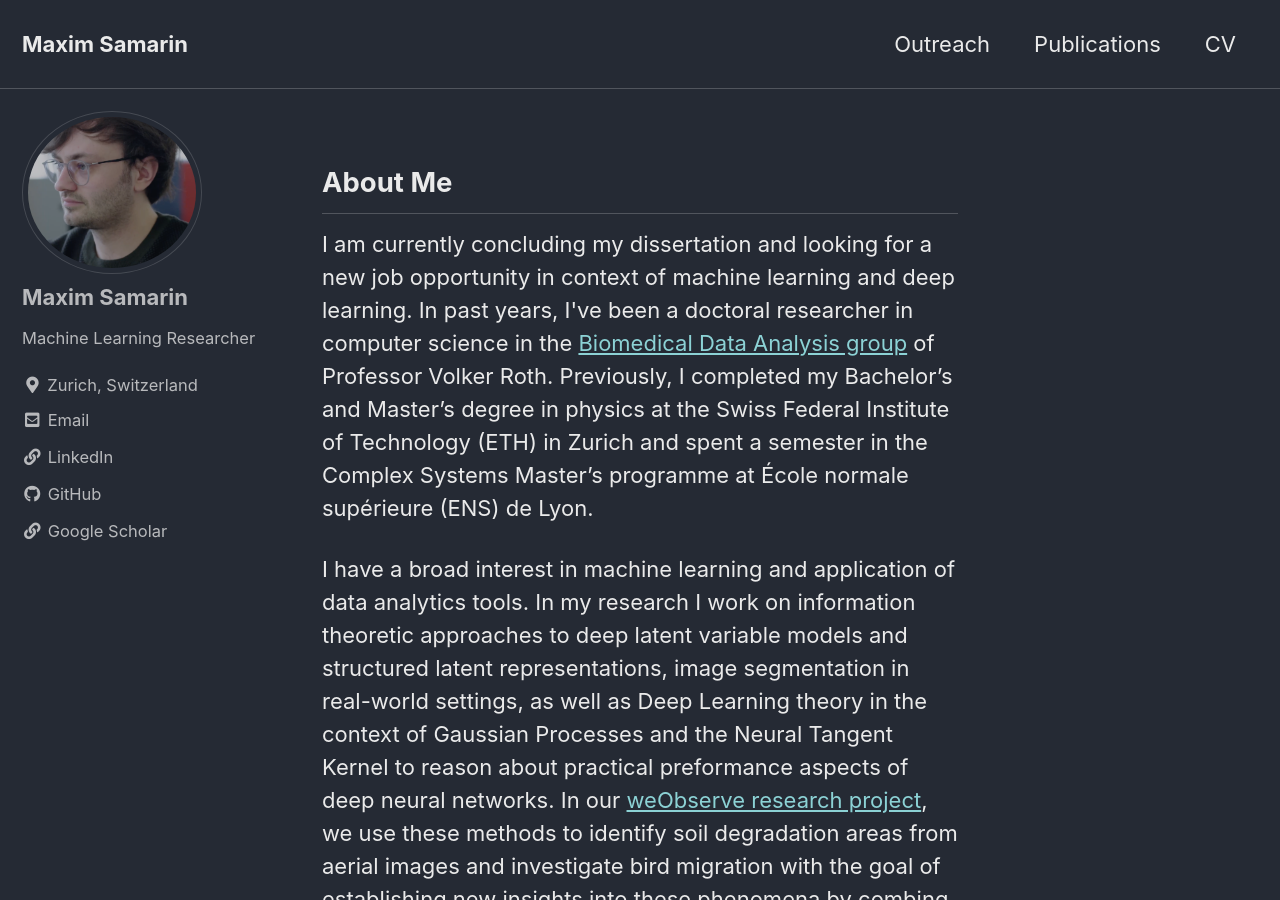
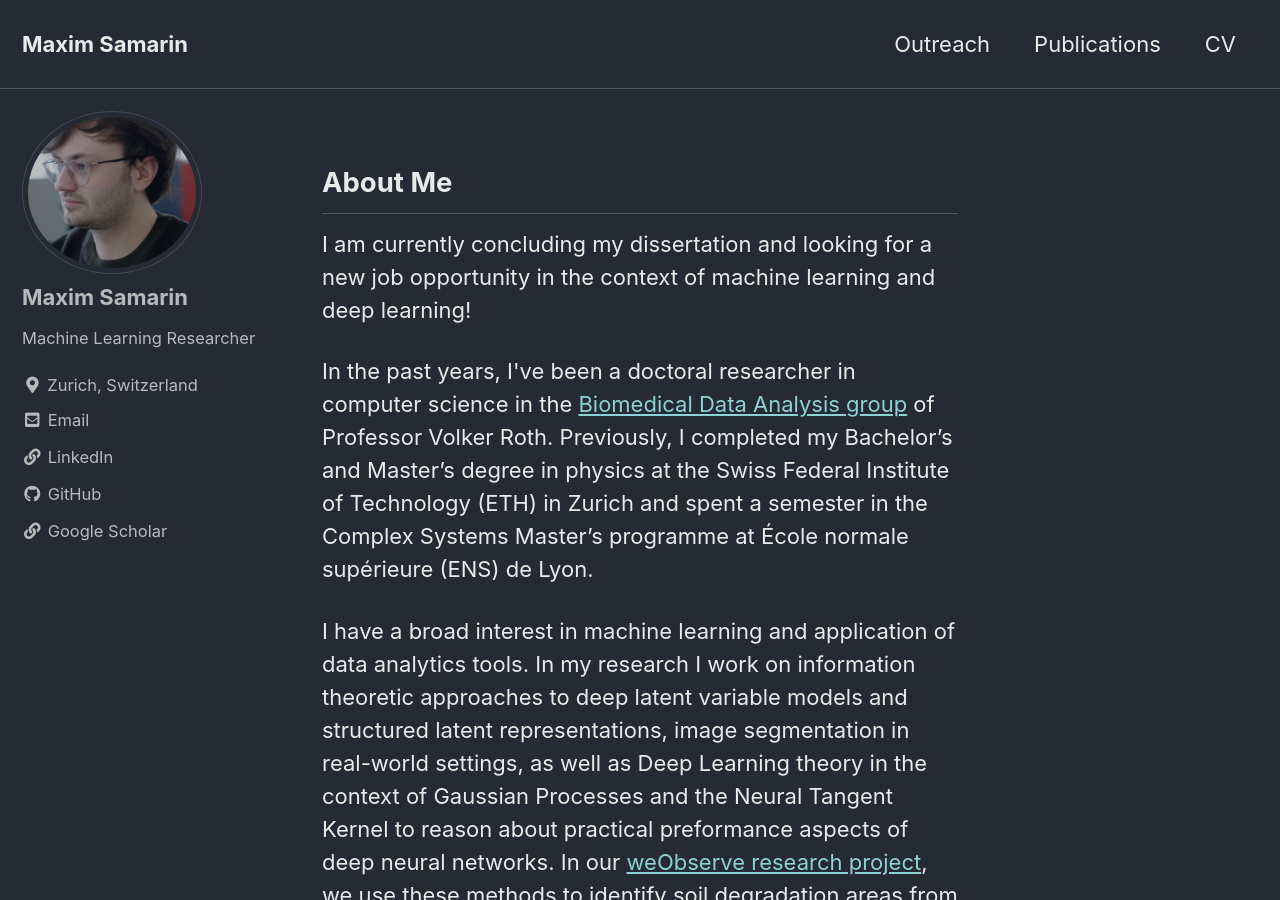
Before and after one commit to samarinm/samarinm.github.io, a Jekyll site: the page built from index.html, in a window 1280 px wide and 900 px high. Built offline with Jekyll 4.4.1, drawn with Linux system fonts in a browser that asks for light colours; cached includes are drawn as plain includes; the list of posts is cut into pages by our own code.

Commit message:
update 31-10-22

```diff
--- a/index.html
+++ b/index.html
@@ -8,7 +8,9 @@ author_profile: true
 ...
  -->
 <h2>About Me</h2>
-<p>I am currently concluding my dissertation and looking for a new job opportunity in context of machine learning and deep learning. In past years, I've been a doctoral researcher in computer science in the <a href="https://bmda.dmi.unibas.ch/">Biomedical Data Analysis group</a> of Professor Volker Roth. Previously, I completed my Bachelor’s and Master’s degree in physics at the Swiss Federal Institute of Technology (ETH) in Zurich and spent a semester in the Complex Systems Master’s programme at École normale supérieure (ENS) de Lyon.</p>
+<p>I am currently concluding my dissertation and looking for a new job opportunity in the context of machine learning and deep learning!
+</p>
+<p>In the past years, I've been a doctoral researcher in computer science in the <a href="https://bmda.dmi.unibas.ch/">Biomedical Data Analysis group</a> of Professor Volker Roth. Previously, I completed my Bachelor’s and Master’s degree in physics at the Swiss Federal Institute of Technology (ETH) in Zurich and spent a semester in the Complex Systems Master’s programme at École normale supérieure (ENS) de Lyon.</p>
 <p>
 I have a broad interest in machine learning and application of data analytics tools. In my research I work on information theoretic approaches to deep latent variable models and structured latent representations, image segmentation in real-world settings, as well as Deep Learning theory in the context of Gaussian Processes and the Neural Tangent Kernel to reason about practical preformance aspects of deep neural networks. In our <a href="https://p3.snf.ch/Project-167333">weObserve research project</a>, we use these methods to identify soil degradation areas from aerial images and investigate bird migration with the goal of establishing new insights into these phenomena by combing heterogeneous data sources and Citizen Science. Further applications involve facilitating the discovery of novel molecules with desirable properties.
 </p>
--- a/publications.html
+++ b/publications.html
@@ -57,7 +57,7 @@ author_profile: true
 <h2>Publications & Preprints</h2>
     <ul>
     	<li>
-   		<strong>Truly Mesh-free Eulerian Physics-Informed Neural Networks</strong>.<br>
+   		<strong>Mesh-free Eulerian Physics-Informed Neural Networks</strong>.<br>
 		F. Arend Torres, M. Negri, M. Nagy-Huber, <strong>M. Samarin</strong> & V. Roth.<br>
 		arXiv preprint arXiv:2206.01545, 2022.<br>
     	[<a href="https://arxiv.org/abs/2206.01545">arXiv</a>]
```
